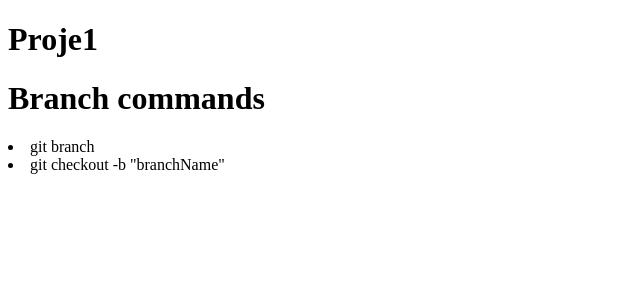
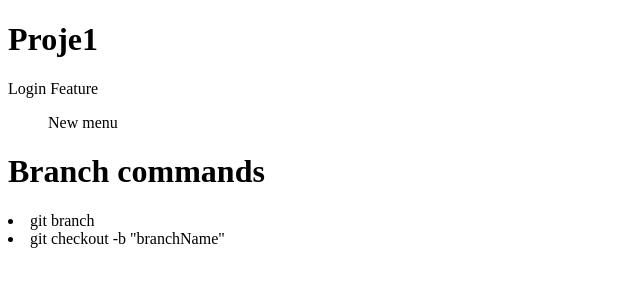
Before and after one commit to javaangular1/proje1, a plain HTML site: page index.html in a window 1280 px wide. Shown: the whole page, without its empty margins (0-640 px from the left). Drawn offline with Linux system fonts and the light colour scheme.

Commit message:
Added login feature

```diff
--- a/app.js
+++ b/app.js
@@ -1,3 +1,6 @@
 // Proje1 again - conflict resolved
+
 let commands = ["config", "init", "add", "commit", "pull", "push", "reset", "rm"];
 let branchCommands = ["branch", "checkout"]
+
+// TODO login commands will be here
--- a/index.html
+++ b/index.html
@@ -1,15 +1,23 @@
 <!DOCTYPE html>
 <html lang="en">
+
 <head>
     <meta charset="UTF-8">
     <meta name="viewport" content="width=device-width, initial-scale=1.0">
     <title>Proje2</title>
 </head>
+
 <body>
     <h1>Proje1</h1>
+    <div>Login Feature
+        <menu>
+            New menu
+        </menu>
+    </div>
     <h1>Branch commands</h1>
     <li>git branch</li>
     <li>git checkout -b "branchName"</li>
     <script src="./app.js"></script>
 </body>
+
 </html>
```
